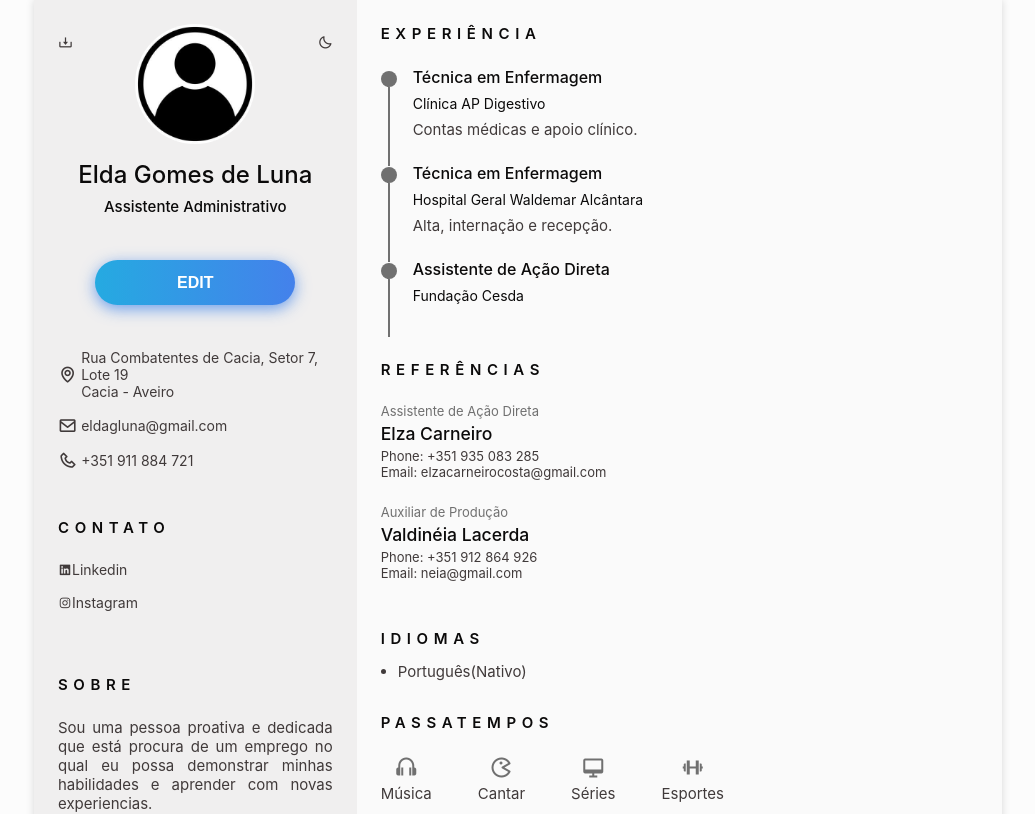
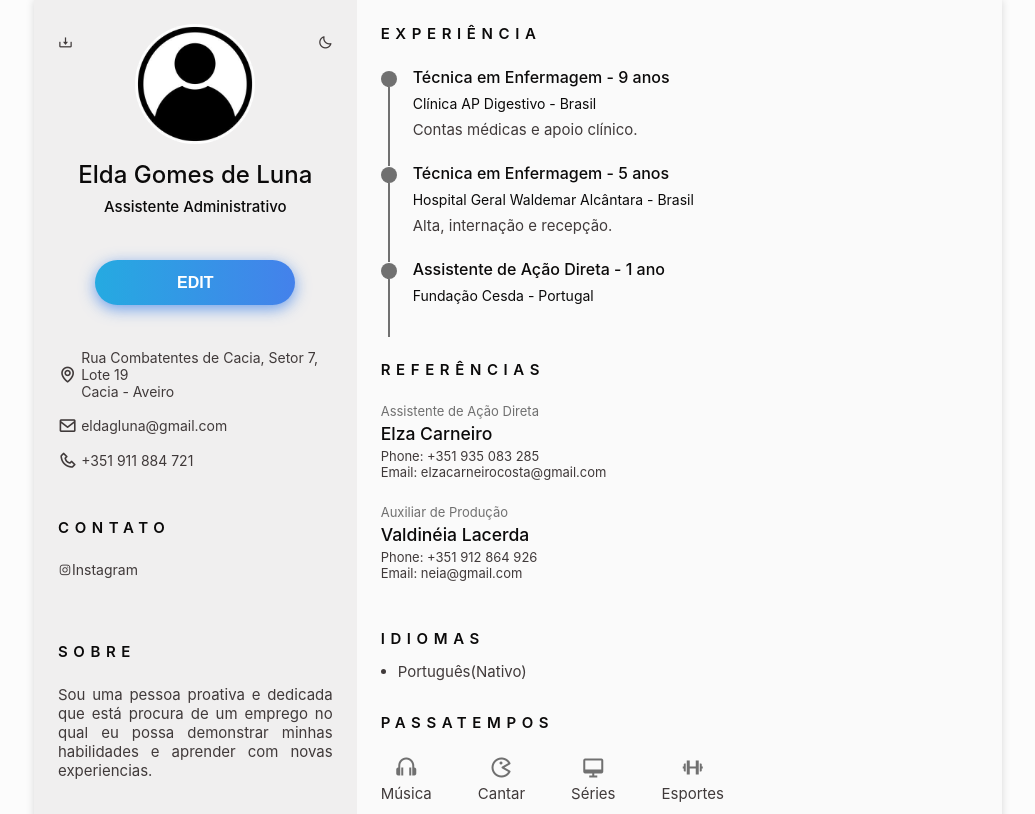
Before and after one commit to f3gomes/vite-resume-builder, a React (Vite) app: page / in a window 1280 px wide. Shown: the top 814 px of the page, without its empty margins (122-1157 px from the left). Built offline with nearby package versions, Linux system fonts and the light colour scheme.

Commit message:
update edata

```diff
--- a/src/data/eData.js
+++ b/src/data/eData.js
@@ -50,13 +50,6 @@ export const data = [
 
   [
     {
-      id: 0,
-      key: "Linkedin",
-      value: "https://www.linkedin.com/in/elda-gomes-de-luna-8b518619b/",
-      icon: "bx bxl-linkedin-square",
-    },
-
-    {
       id: 2,
       key: "Instagram",
       value: "https://www.instagram.com/eldagomesdeluna1/",
@@ -85,7 +78,7 @@ export const data = [
     {
       id: 1,
       key: "Curso/Formação 2",
-      title: "Técnico em Contabilidade",
+      title: "Informática - Windows, Patote Office, Internet",
       studies: "Microlins",
       year: "2017",
     },
@@ -153,24 +146,24 @@ export const data = [
     {
       id: 0,
       key: "Experiência 1",
-      title: "Técnica em Enfermagem",
-      yearCompany: "Clínica AP Digestivo",
+      title: "Técnica em Enfermagem - 9 anos",
+      yearCompany: "Clínica AP Digestivo - Brasil",
       description: "Contas médicas e apoio clínico.",
     },
 
     {
       id: 1,
       key: "Experiência 2",
-      title: "Técnica em Enfermagem",
-      yearCompany: "Hospital Geral Waldemar Alcântara",
+      title: "Técnica em Enfermagem - 5 anos",
+      yearCompany: "Hospital Geral Waldemar Alcântara - Brasil",
       description: "Alta, internação e recepção.",
     },
 
     {
       id: 2,
       key: "Experiência 1",
-      title: "Assistente de Ação Direta",
-      yearCompany: "Fundação Cesda",
+      title: "Assistente de Ação Direta - 1 ano",
+      yearCompany: "Fundação Cesda - Portugal",
       description: "",
     },
   ],
```
